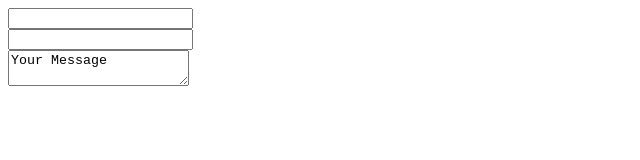
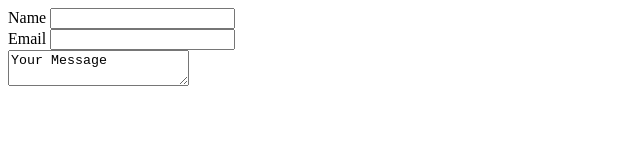
Before and after one commit to MireauMiro/form-stuff, a plain HTML site: page index.html in a window 1280 px wide. Shown: the whole page, without its empty margins (0-640 px from the left). Drawn offline with Linux system fonts and the light colour scheme.

Commit message:
Update index.html

```diff
--- a/index.html
+++ b/index.html
@@ -2,11 +2,11 @@
 
 <form>
   <div>
-    <label for="name"></label>
+    <label for="name">Name</label>
     <input id="name" required />
   </div>
   <div>
-    <label for="email"></label>
+    <label for="email">Email</label>
     <input id="email" required />
   </div>
   <div>
```
